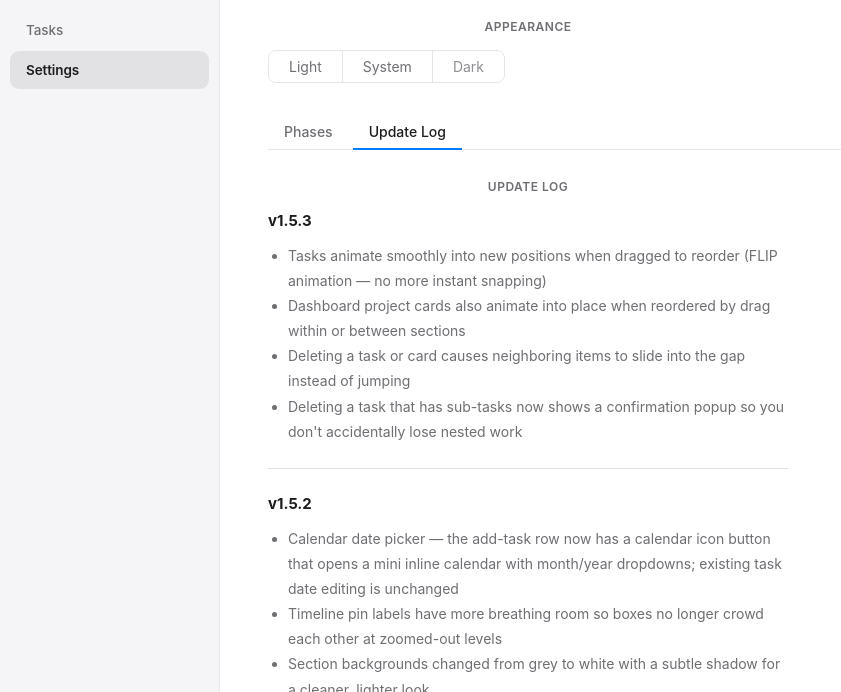
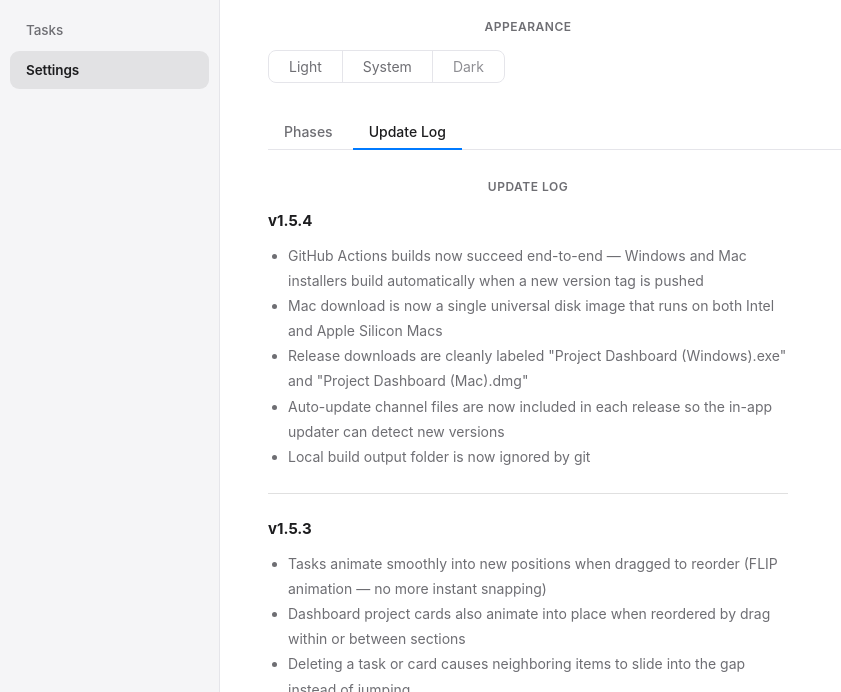
Before and after one commit to dsung55/Project-Dashboard, an Electron app: page settings.html in a window 1280 px wide. Both pictures are taken after a click on the button "Update Log". Shown: the part 108-800 px from the top of the page, without its empty margins (0-841 px from the left). Drawn offline with Linux system fonts and the light colour scheme; no server answers.

Commit message:
v1.5.4: fix CI builds, single universal Mac binary, auto-update channel files
- Switch from secrets.GH_TOKEN to auto-provided GITHUB_TOKEN
- Mac target -> universal binary; cleaner artifact names for both OSes
- Upload latest.yml / latest-mac.yml so electron-updater can detect updates
- Add dist/ to .gitignore

```diff
--- a/settings.html
+++ b/settings.html
@@ -72,6 +72,17 @@
       <!-- Update Log tab -->
       <div class="settings-panel" id="tab-update-log" style="display:none; max-width:520px;">
         <div class="section-heading">Update Log</div>
+
+        <div class="update-log-entry">
+          <div class="update-log-version">v1.5.4</div>
+          <ul class="update-log-list">
+            <li>GitHub Actions builds now succeed end-to-end — Windows and Mac installers build automatically when a new version tag is pushed</li>
+            <li>Mac download is now a single universal disk image that runs on both Intel and Apple Silicon Macs</li>
+            <li>Release downloads are cleanly labeled "Project Dashboard (Windows).exe" and "Project Dashboard (Mac).dmg"</li>
+            <li>Auto-update channel files are now included in each release so the in-app updater can detect new versions</li>
+            <li>Local build output folder is now ignored by git</li>
+          </ul>
+        </div>
 
         <div class="update-log-entry">
           <div class="update-log-version">v1.5.3</div>
```
Also changed, not shown: package.json (+6 -5 lines), .github/workflows/build.yml, CHANGELOG.md, 1 other file.
